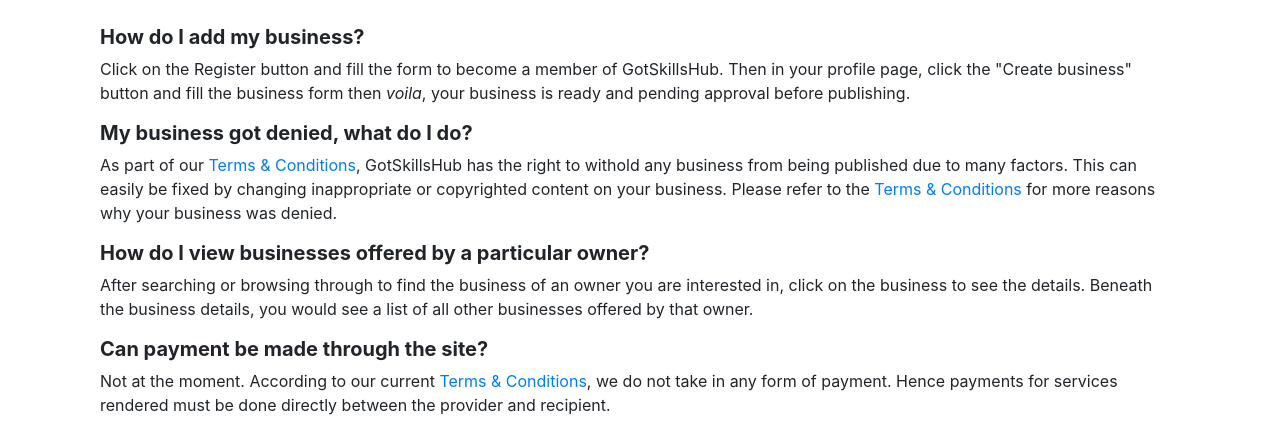
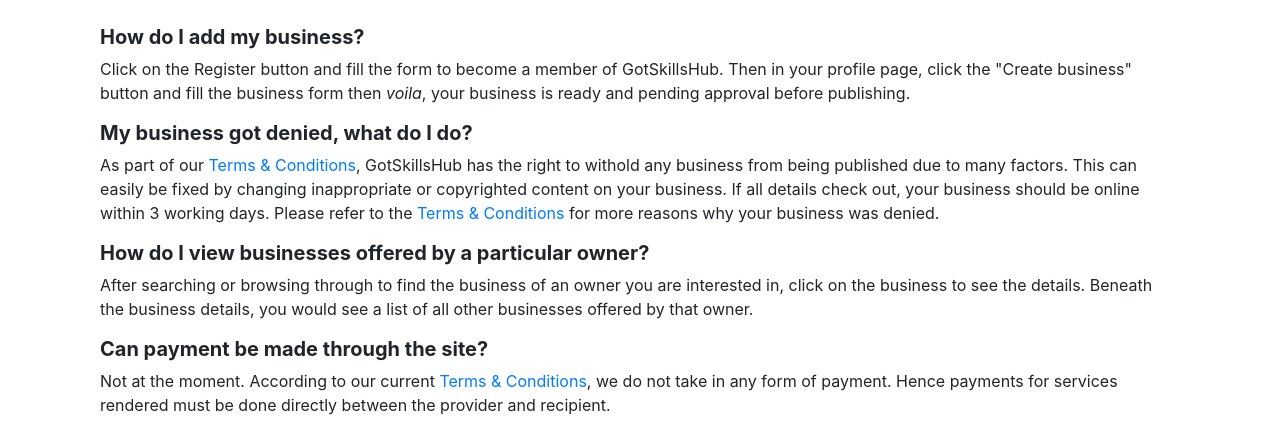
Before and after one commit to Jason-bolt/myBusinessHub, a PHP site: page /faq.php in a window 1280 px wide. Shown: the part 198-620 px from the top of the page. Run offline with PHP 8.4, Linux system fonts and the light colour scheme.

Commit message:
Finishing touches

```diff
--- a/faq.php
+++ b/faq.php
@@ -32,7 +32,7 @@
 
           <h5><strong>My business got denied, what do I do?</strong></h5>
           <p>
-            As part of our <a href="about.php">Terms & Conditions</a>, GotSkillsHub has the right to withold any business from being published due to many factors. This can easily be fixed by changing inappropriate or copyrighted content on your business. Please refer to the <a href="about.php">Terms & Conditions</a> for more reasons why your business was denied.
+            As part of our <a href="about.php">Terms & Conditions</a>, GotSkillsHub has the right to withold any business from being published due to many factors. This can easily be fixed by changing inappropriate or copyrighted content on your business. If all details check out, your business should be online within 3 working days. Please refer to the <a href="about.php">Terms & Conditions</a> for more reasons why your business was denied.
           </p>
 
           <h5><strong>How do I view businesses offered by a particular owner?</strong></h5>
--- a/login/login.php
+++ b/login/login.php
@@ -74,7 +74,7 @@
                                 </div>
                             </div>
                         </div>
-                        <a href="#">Forgot password</a>
+                        <!-- <a href="#">Forgot password</a> -->
                         <div class="p-t-15">
                             <button class="btn btn--radius-2 btn--blue" name="submit_login" type="submit">Login</button>
                         </div>
```
